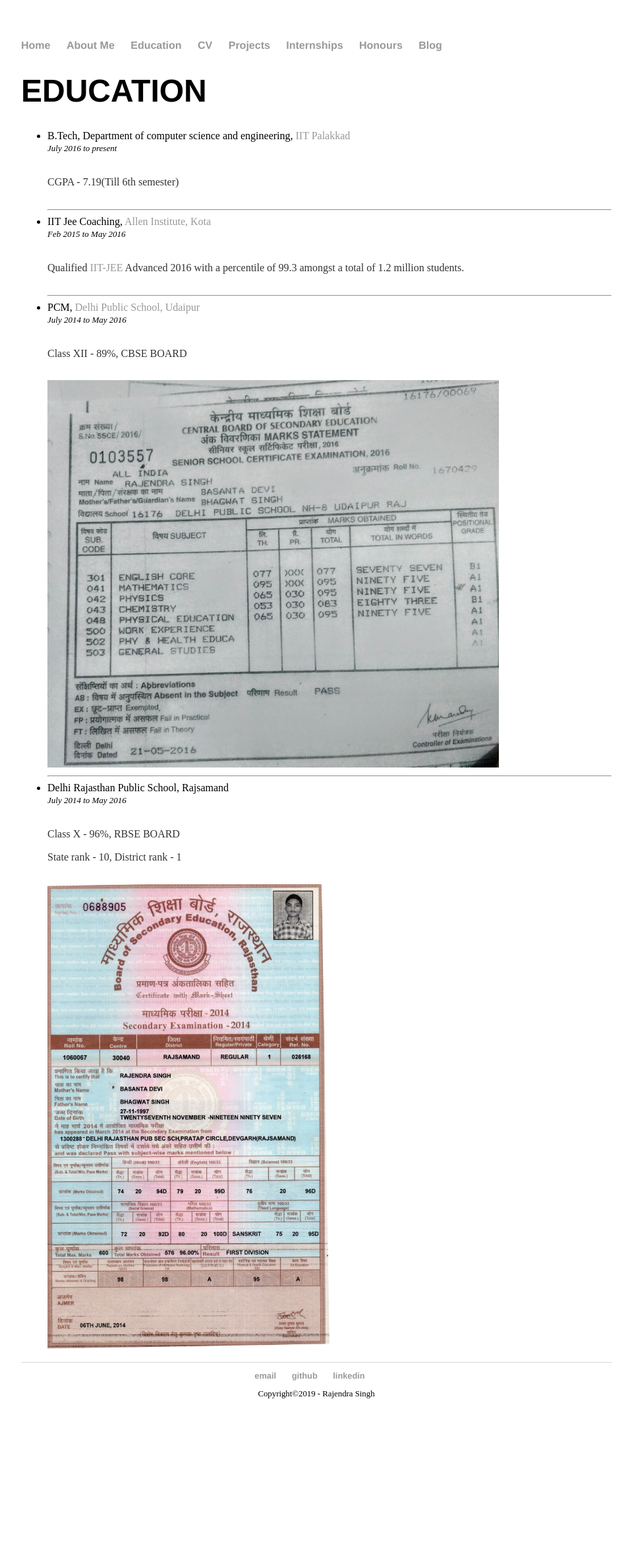
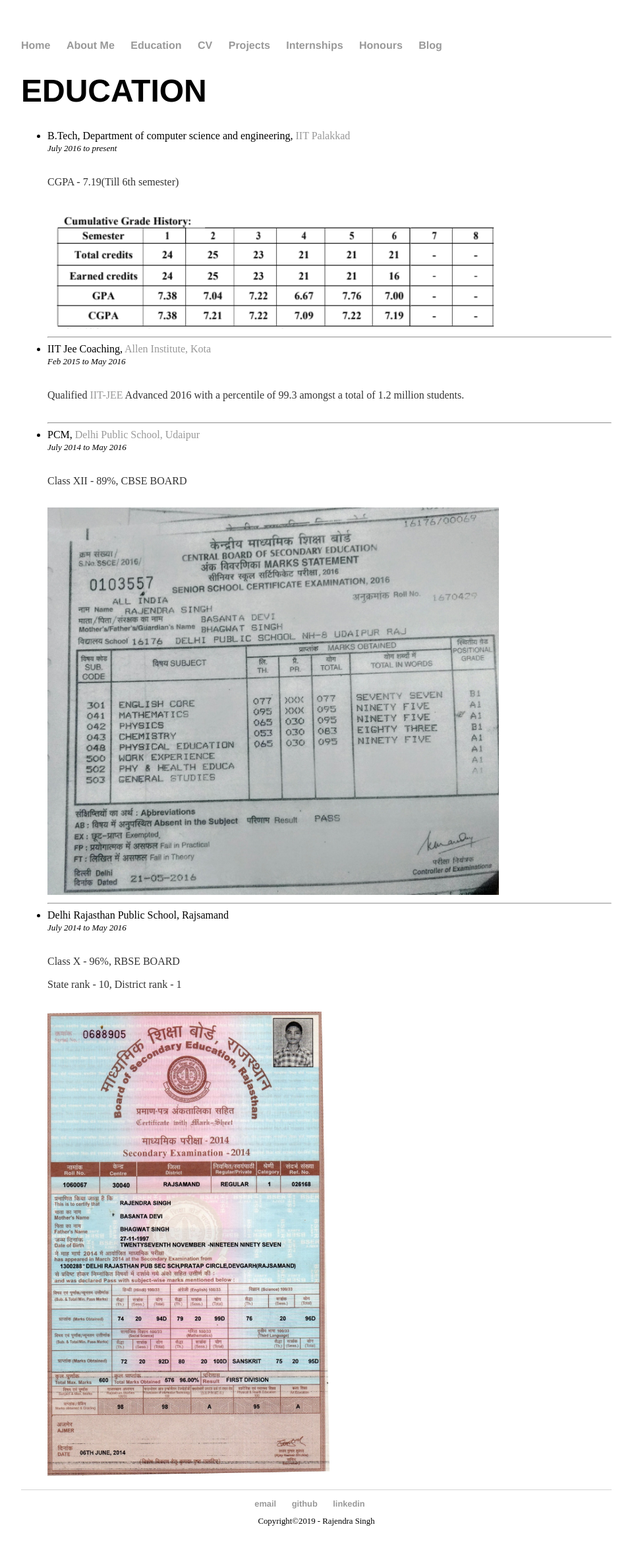
Before and after one commit to iamrajee/iamrajee.github.io, a Jekyll site: the page built from education/index.html, in a window 1280 px wide. Shown: the whole page at 66% size, without its empty margins (160-1119 px from the left). Built offline with Jekyll 4.4.1, drawn with Linux system fonts in a browser that asks for light colours; before the commit the page ends 2180 px from its top, so only the background shows below that.

Commit message:
Update index.html

```diff
--- a/education/index.html
+++ b/education/index.html
@@ -8,6 +8,7 @@
 		<li>B.Tech, Department of computer science and engineering, <a href="https://iitpkd.ac.in/">IIT Palakkad</a></li>
 		<font size="2"><em>July 2016 to present</em></font>
 		<p><font size="3">CGPA - 7.19(Till 6th semester)</font></p>
+		<img src="images/btechgrade.png" style='height: 80%; width: 80%; object-fit: contain'/>
 		<hr/>
 
 		<li>IIT Jee Coaching, <a href="tps://www.allen.ac.in">Allen Institute, Kota</a></li>
```
